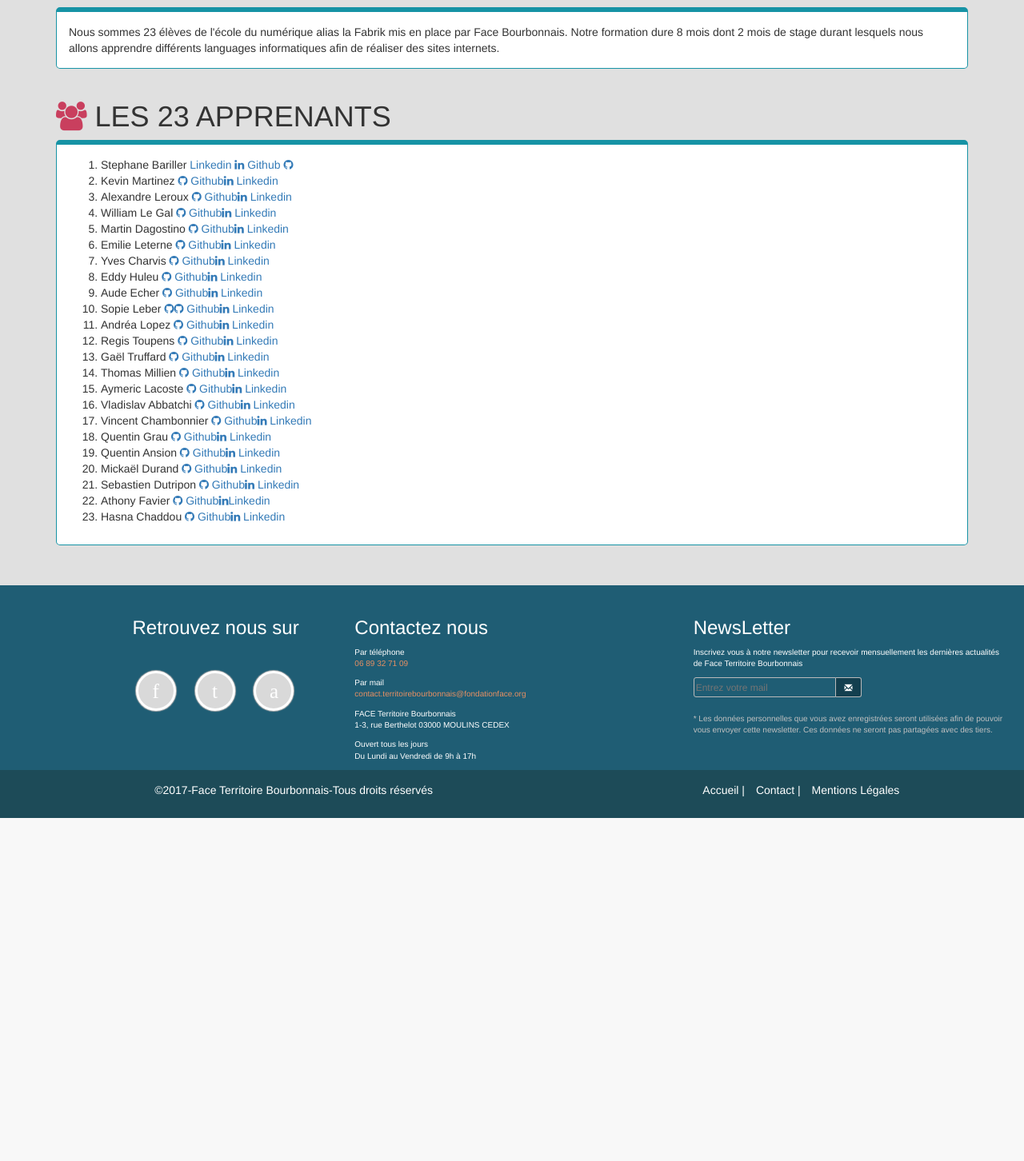
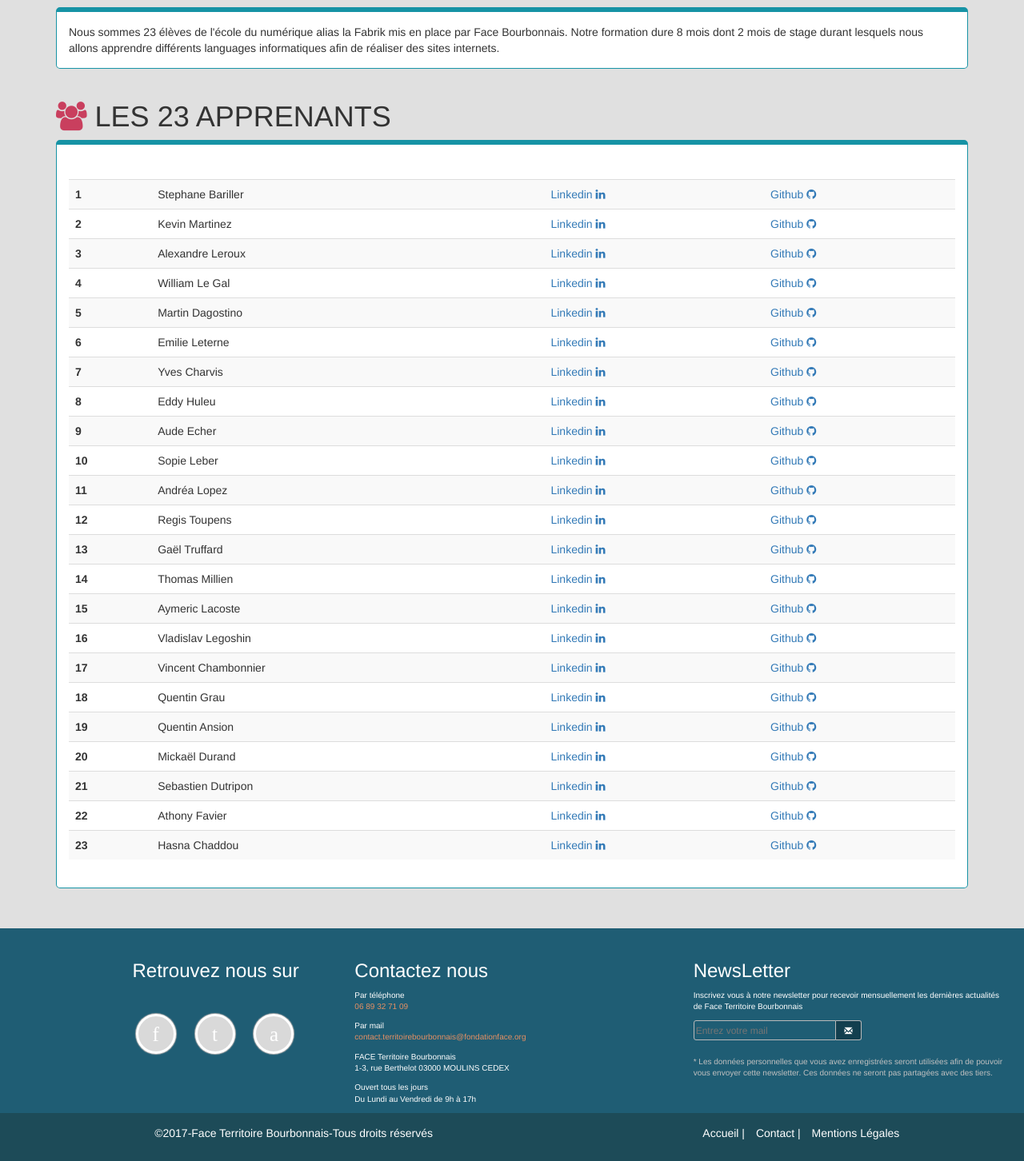
Before and after one commit to Registech/faceMoulins-projet_commun-, a PHP site: page /laFabrik.php in a window 1280 px wide. Shown: the part 291-1743 px from the top of the page at 80% size. Before the commit the page ends 1314 px from the top, so only its background shows below. Run offline with PHP 8.4, Linux system fonts and the light colour scheme; some web fonts are replaced.

Commit message:
ajout liste + tableau + lien bootstrap

```diff
--- a/css/style.css
+++ b/css/style.css
@@ -550,6 +550,13 @@ ul.nav li.dropdown:hover ul.dropdown-menu {
 	color: red;
 }
 
+/* --------------PAGE FABRIK----------------- */
+
+#liste_padding{
+	padding-top: 2em;
+
+}
+
 /*////////// animation round start//////////*/
 .round{
 	display: flex;
--- a/laFabrik.php
+++ b/laFabrik.php
@@ -27,36 +27,150 @@
 				<div class="row">
 					<h1 class="col-md-12 boxtitle apprenants"><i class="fa fa-users" aria-hidden="true"></i>LES 23 APPRENANTS</h1>
 					<div class="col-md-12 box">
-						<ol>
-							<li>Stephane Bariller
-								<a href=""> Linkedin <i class="fa fa-linkedin" aria-hidden="true"></i></a>
-								<a href="https://github.com/MrSnakie"> Github <i class="fa fa-github" aria-hidden="true"></i></a>
-							</li>
-
-
-							<li>Kevin Martinez <a href="https://github.com/BobGizzmo"><i class="fa fa-github" aria-hidden="true"></i> Github</a><a href="https://www.linkedin.com/in/k%C3%A9vin-martinez-383650114/"><i class="fa fa-linkedin" aria-hidden="true"></i> Linkedin</a></li>
-							<li>Alexandre Leroux <a href="https://github.com/Darell82"><i class="fa fa-github" aria-hidden="true"></i> Github</a><a href="https://www.linkedin.com/in/alexandre-leroux-591190138/"><i class="fa fa-linkedin" aria-hidden="true"></i> Linkedin</a></li>
-							<li>William Le Gal <a href="https://github.com/will03000"><i class="fa fa-github" aria-hidden="true"></i> Github</a><a href=""><i class="fa fa-linkedin" aria-hidden="true"></i> Linkedin</a></li>
-							<li>Martin Dagostino <a href="https://github.com/Extreeeme"><i class="fa fa-github" aria-hidden="true"></i> Github</a><a href=""><i class="fa fa-linkedin" aria-hidden="true"></i> Linkedin</a></li>
-							<li>Emilie Leterne <a href="https://github.com/celebalane"><i class="fa fa-github" aria-hidden="true"></i> Github</a><a href=""><i class="fa fa-linkedin" aria-hidden="true"></i> Linkedin</a></li>
-							<li>Yves Charvis <a href="https://github.com/YvesCharvis"><i class="fa fa-github" aria-hidden="true"></i> Github</a><a href=""><i class="fa fa-linkedin" aria-hidden="true"></i> Linkedin</a></li>
-							<li>Eddy Huleu <a href="https://github.com/EddyHuleu"><i class="fa fa-github" aria-hidden="true"></i> Github</a><a href=""><i class="fa fa-linkedin" aria-hidden="true"></i> Linkedin</a></li>
-							<li>Aude Echer <a href="https://github.com/Tsukihub"><i class="fa fa-github" aria-hidden="true"></i> Github</a><a href=""><i class="fa fa-linkedin" aria-hidden="true"></i> Linkedin</a></li>
-							<li>Sopie Leber <a href="https://github.com/SophieElodie"><i class="fa fa-github" aria-hidden="true"></i><i class="fa fa-github" aria-hidden="true"></i> Github</a><a href=""><i class="fa fa-linkedin" aria-hidden="true"></i> Linkedin</a></li>
-							<li>Andréa Lopez <a href="https://github.com/Andrealpz"><i class="fa fa-github" aria-hidden="true"></i> Github</a><a href="https://www.linkedin.com/in/andrea-lopez-11ba72138/"><i class="fa fa-linkedin" aria-hidden="true"></i> Linkedin</a></li>
-							<li>Regis Toupens <a href="https://github.com/Registech"><i class="fa fa-github" aria-hidden="true"></i> Github</a><a href="https://www.linkedin.com/in/regis-toupense-145891a8/"><i class="fa fa-linkedin" aria-hidden="true"></i> Linkedin</a></li>
-							<li>Gaël Truffard <a href="https://github.com/truffard"><i class="fa fa-github" aria-hidden="true"></i> Github</a><a href=""><i class="fa fa-linkedin" aria-hidden="true"></i> Linkedin</a></li>
-							<li>Thomas Millien <a href="https://github.com/ThomasMR03"><i class="fa fa-github" aria-hidden="true"></i> Github</a><a href=""><i class="fa fa-linkedin" aria-hidden="true"></i> Linkedin</a></li>
-							<li>Aymeric Lacoste <a href="https://github.com/aymeric-l"><i class="fa fa-github" aria-hidden="true"></i> Github</a><a href=""><i class="fa fa-linkedin" aria-hidden="true"></i> Linkedin</a></li>
-							<li>Vladislav Abbatchi <a href="https://github.com/Abbatchi"><i class="fa fa-github" aria-hidden="true"></i> Github</a><a href="https://www.linkedin.com/in/vladislav-legoshin-4b6a73138/"><i class="fa fa-linkedin" aria-hidden="true"></i> Linkedin</a></li>
-							<li>Vincent Chambonnier <a href="https://github.com/Vincent03"><i class="fa fa-github" aria-hidden="true"></i> Github</a><a href="https://www.linkedin.com/in/vincent-chambonnier-104a72138/"><i class="fa fa-linkedin" aria-hidden="true"></i> Linkedin</a></li>
-							<li>Quentin Grau <a href="https://github.com/Quentin777"><i class="fa fa-github" aria-hidden="true"></i> Github</a><a href=""><i class="fa fa-linkedin" aria-hidden="true"></i> Linkedin</a></li>
-							<li>Quentin Ansion <a href="https://github.com/Seizuko"><i class="fa fa-github" aria-hidden="true"></i> Github</a><a href=""><i class="fa fa-linkedin" aria-hidden="true"></i> Linkedin</a></li>
-							<li>Mickaël Durand <a href="https://github.com/Sethisfir"><i class="fa fa-github" aria-hidden="true"></i> Github</a><a href=""><i class="fa fa-linkedin" aria-hidden="true"></i> Linkedin</a></li>
-							<li>Sebastien Dutripon <a href="https://github.com/Sebastien03"><i class="fa fa-github" aria-hidden="true"></i> Github</a><a href="https://www.linkedin.com/in/sebastien-dutripon-748a71138/"><i class="fa fa-linkedin" aria-hidden="true"></i> Linkedin</a></li>
-							<li>Athony Favier <a href="https://github.com/aFAVIER"><i class="fa fa-github" aria-hidden="true"></i> Github</a><a href="https://www.linkedin.com/in/anthony-favier-00ab09138/"><i class="fa fa-linkedin" aria-hidden="true"></i>Linkedin</a></li>
-							<li>Hasna Chaddou <a href="https://github.com/hasnachad"><i class="fa fa-github" aria-hidden="true"></i> Github</a><a href=""><i class="fa fa-linkedin" aria-hidden="true"></i> Linkedin</a></li>
-						</ol>
+						<div id="liste_padding">
+						<table class="table table-striped">
+							<tbody>
+							<tr>
+							<th scope="row">1</th>
+							<td>Stephane Bariller</td>
+								<td><a href=""> Linkedin <i class="fa fa-linkedin" aria-hidden="true"></i></a></td>
+								<td><a href="https://github.com/MrSnakie"> Github <i class="fa fa-github" aria-hidden="true"></i></a></td>
+							</tr>
+							<tr>
+							<th scope="row">2</th>
+							<td>Kevin Martinez</td>
+								<td><a href="https://www.linkedin.com/in/k%C3%A9vin-martinez-383650114/"> Linkedin <i class="fa fa-linkedin" aria-hidden="true"></i></a></td>
+								<td><a href="https://github.com/BobGizzmo"> Github <i class="fa fa-github" aria-hidden="true"></i></a></td>
+							</tr>
+							<tr>
+							<th scope="row">3</th>
+							<td>Alexandre Leroux</td>
+								<td><a href="https://www.linkedin.com/in/alexandre-leroux-591190138/"> Linkedin <i class="fa fa-linkedin" aria-hidden="true"></i></a></td>
+								<td><a href="https://github.com/Darell82"> Github <i class="fa fa-github" aria-hidden="true"></i></a></td>
+							</tr>
+							<tr>
+							<th scope="row">4</th>
+							<td>William Le Gal</td>
+								<td><a href=""> Linkedin <i class="fa fa-linkedin" aria-hidden="true"></i></a></td>
+								<td><a href="https://github.com/will03000"> Github <i class="fa fa-github" aria-hidden="true"></i></a></td>
+							</tr>
+							<tr>
+							<th scope="row">5</th>
+							<td>Martin Dagostino</td>
+								<td><a href=""> Linkedin <i class="fa fa-linkedin" aria-hidden="true"></i></a></td>
+								<td><a href="https://github.com/Extreeeme"> Github <i class="fa fa-github" aria-hidden="true"></i></a></td>
+							</tr>
+							<tr>
+							<th scope="row">6</th>
+							<td>Emilie Leterne</td>
+								<td><a href=""> Linkedin <i class="fa fa-linkedin" aria-hidden="true"></i></a></td>
+								<td><a href="https://github.com/celebalane"> Github <i class="fa fa-github" aria-hidden="true"></i></a></td>
+							</tr>
+							<tr>
+							<th scope="row">7</th>
+							<td>Yves Charvis</td>
+								<td><a href=""> Linkedin <i class="fa fa-linkedin" aria-hidden="true"></i></a></td>
+								<td><a href="https://github.com/YvesCharvis"> Github <i class="fa fa-github" aria-hidden="true"></i></a></td>
+							</tr>
+							<tr>
+							<th scope="row">8</th>
+							<td>Eddy Huleu</td>
+								<td><a href=""> Linkedin <i class="fa fa-linkedin" aria-hidden="true"></i></a></td>
+								<td><a href="https://github.com/EddyHuleu"> Github <i class="fa fa-github" aria-hidden="true"></i></a></td>
+							</tr>
+							<tr>
+							<th scope="row">9</th>
+							<td>Aude Echer</td>
+								<td><a href=""> Linkedin <i class="fa fa-linkedin" aria-hidden="true"></i></a></td>
+								<td><a href="https://github.com/Tsukihub"> Github <i class="fa fa-github" aria-hidden="true"></i></a></td>
+							</tr>
+							<tr>
+							<th scope="row">10</th>
+							<td>Sopie Leber</td>
+								<td><a href=""> Linkedin <i class="fa fa-linkedin" aria-hidden="true"></i></a></td>
+								<td><a href="https://github.com/SophieElodie"> Github <i class="fa fa-github" aria-hidden="true"></i></a></td>
+							</tr>
+							<tr>
+							<th scope="row">11</th>
+							<td>Andréa Lopez</td>
+								<td><a href="https://www.linkedin.com/in/andrea-lopez-11ba72138/"> Linkedin <i class="fa fa-linkedin" aria-hidden="true"></i></a></td>
+								<td><a href="https://github.com/Andrealpz"> Github <i class="fa fa-github" aria-hidden="true"></i></a></td>
+							</tr>
+							<tr>
+							<th scope="row">12</th>
+							<td>Regis Toupens</td>
+								<td><a href="https://www.linkedin.com/in/regis-toupense-145891a8/"> Linkedin <i class="fa fa-linkedin" aria-hidden="true"></i></a></td>
+								<td><a href="https://github.com/Registech"> Github <i class="fa fa-github" aria-hidden="true"></i></a></td>
+							</tr>
+							<tr>
+							<th scope="row">13</th>
+							<td>Gaël Truffard</td>
+								<td><a href=""> Linkedin <i class="fa fa-linkedin" aria-hidden="true"></i></a></td>
+								<td><a href="https://github.com/truffard"> Github <i class="fa fa-github" aria-hidden="true"></i></a></td>
+							</tr>
+							<tr>
+							<th scope="row">14</th>
+							<td>Thomas Millien</td>
+								<td><a href=""> Linkedin <i class="fa fa-linkedin" aria-hidden="true"></i></a></td>
+								<td><a href="https://github.com/ThomasMR03"> Github <i class="fa fa-github" aria-hidden="true"></i></a></td>
+							</tr>
+							<tr>
+							<th scope="row">15</th>
+							<td>Aymeric Lacoste</td>
+								<td><a href=""> Linkedin <i class="fa fa-linkedin" aria-hidden="true"></i></a></td>
+								<td><a href="https://github.com/aymeric-l"> Github <i class="fa fa-github" aria-hidden="true"></i></a></td>
+							</tr>
+							<tr>
+							<th scope="row">16</th>
+							<td>Vladislav Legoshin</td>
+								<td></a><a href="https://www.linkedin.com/in/vladislav-legoshin-4b6a73138/"> Linkedin <i class="fa fa-linkedin" aria-hidden="true"></i></a></td>
+								<td><a href="https://github.com/Abbatchi"> Github <i class="fa fa-github" aria-hidden="true"></i></a></td>
+							</tr>
+							<tr>
+							<th scope="row">17</th>
+							<td>Vincent Chambonnier</td>
+								<td><a href="https://www.linkedin.com/in/vincent-chambonnier-104a72138/"> Linkedin <i class="fa fa-linkedin" aria-hidden="true"></i></a></td>
+								<td><a href="https://github.com/Vincent03"> Github <i class="fa fa-github" aria-hidden="true"></i></a></td>
+							</tr>
+							<tr>
+							<th scope="row">18</th>
+							<td>Quentin Grau</td>
+								<td><a href=""> Linkedin <i class="fa fa-linkedin" aria-hidden="true"></i></a></td>
+								<td><a href="https://github.com/Quentin777"> Github <i class="fa fa-github" aria-hidden="true"></i></a></td>
+							</tr>
+							<tr>
+							<th scope="row">19</th>
+							<td>Quentin Ansion</td>
+								<td><a href=""> Linkedin <i class="fa fa-linkedin" aria-hidden="true"></i></a></td>
+								<td><a href="https://github.com/Seizuko"> Github <i class="fa fa-github" aria-hidden="true"></i></a></td>
+							</tr>
+							<tr>
+							<th scope="row">20</th>
+							<td>Mickaël Durand</td>
+								<td><a href=""> Linkedin <i class="fa fa-linkedin" aria-hidden="true"></i></a></td>
+								<td><a href="https://github.com/Sethisfir"> Github <i class="fa fa-github" aria-hidden="true"></i></a></td>
+							</tr>
+							<tr>
+							<th scope="row">21</th>
+							<td>Sebastien Dutripon</td>
+								<td><a href="https://www.linkedin.com/in/sebastien-dutripon-748a71138/"> Linkedin <i class="fa fa-linkedin" aria-hidden="true"></i></a></td>
+								<td><a href="https://github.com/Sebastien03"> Github <i class="fa fa-github" aria-hidden="true"></i></a></td>
+							</tr>
+							<tr>
+							<th scope="row">22</th>
+							<td>Athony Favier</td>
+								<td><a href="https://www.linkedin.com/in/anthony-favier-00ab09138/"> Linkedin <i class="fa fa-linkedin" aria-hidden="true"></i></a></td>
+								<td><a href="https://github.com/aFAVIER"> Github <i class="fa fa-github" aria-hidden="true"></i></a></td>
+							</tr>
+							<tr>
+							<th scope="row">23</th>
+							<td>Hasna Chaddou</td>
+								<td><a href=""> Linkedin <i class="fa fa-linkedin" aria-hidden="true"></i></a></td>
+								<td><a href="https://github.com/hasnachad"> Github <i class="fa fa-github" aria-hidden="true"></i></a></td>
+							</tr>
+    				</tbody>
+    				</table>
+    				</div>
 					</div>
 				</div>
 			</div>
```
